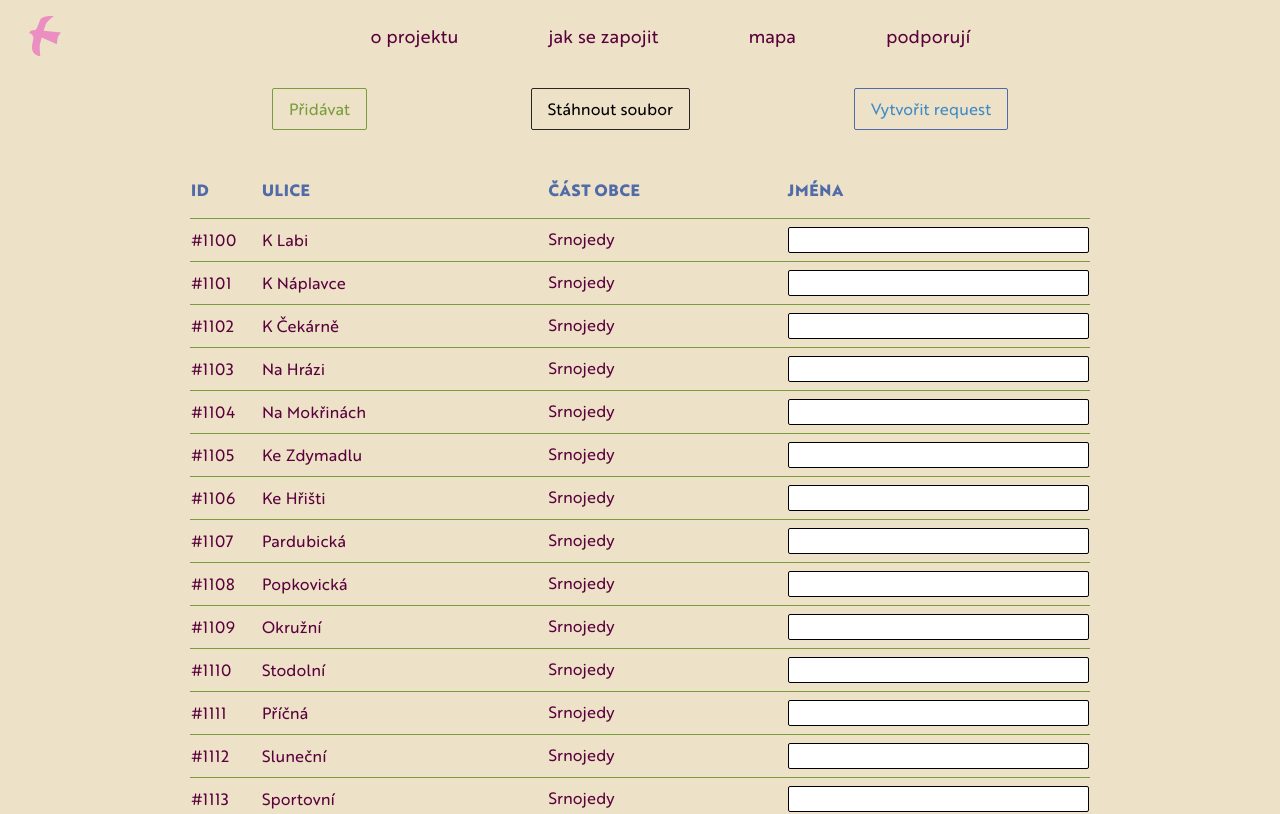
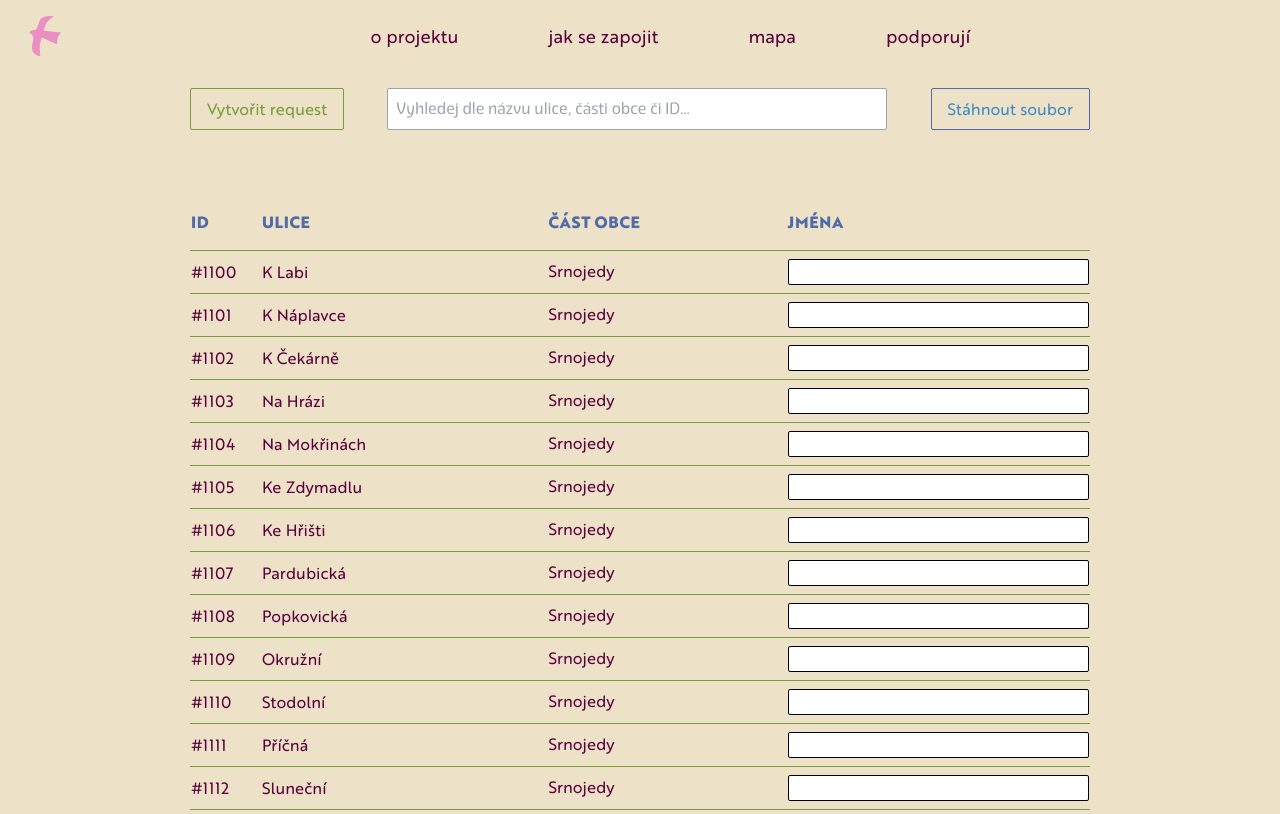
Before and after one commit to petrkucerak/modlitbyzaulice, a Next.js app: page /form in a window 1280 px wide. Shown: the top 814 px of the page. Built offline with nearby package versions, Linux system fonts and the light colour scheme.

Commit message:
Create searching bar

```diff
--- a/components/table/table.js
+++ b/components/table/table.js
@@ -1,9 +1,20 @@
 "use client";
 import { streets } from "@/data/streets_with_coordinates";
 import Row from "./row";
+import { useState } from "react";
 
 export default function Table() {
+  const [usingAddingTool, setUsingAddingTool] = useState(false);
+  const [searchTerm, setSearchTerm] = useState(""); // Add search term state
   let newData = streets;
+
+  // Filter streets based on search term
+  const filteredStreets = streets.filter(
+    (street) =>
+      street.street_name.toLowerCase().includes(searchTerm.toLowerCase()) ||
+      street.district_name.toLowerCase().includes(searchTerm.toLowerCase()) ||
+      street.unique_number.toString().includes(searchTerm)
+  );
 
   function downloadFile() {
     const data =
@@ -16,28 +27,35 @@ export default function Table() {
     downloadAnchorNode.click();
     downloadAnchorNode.remove();
   }
+
   return (
     <div className="flex flex-col items-center justify-between w-full">
-      <div className="mt-10 w-full flex flex-row justify-around">
+      <div className="mt-10 w-full flex flex-row justify-between">
         <button
           className="border border-olive text-olive hover:bg-olive transition hover:text-white p-2 px-4 rounded-sm w-fit cursor-pointer"
           onClick={() => alert("TODO")}
         >
-          Přidávat
+          Vytvořit request
         </button>
+        <input
+          type="text"
+          className="border border-gray-400 p-2 w-full max-w-[500px] rounded-sm font-eigerdals"
+          placeholder="Vyhledej dle názvu ulice, části obce či ID..."
+          value={searchTerm}
+          onChange={(e) => setSearchTerm(e.target.value)}
+        />
         <button
-          className="border border-stone-800 hover:bg-stone-800 transition hover:text-white p-2 px-4 rounded-sm w-fit cursor-pointer"
+          className="border border-darkBlue text-blue hover:bg-darkBlue transition hover:text-white p-2 px-4 rounded-sm w-fit cursor-pointer"
           onClick={() => downloadFile()}
         >
           Stáhnout soubor
         </button>
-        <button
-          className="border border-darkBlue text-blue hover:bg-darkBlue transition hover:text-white p-2 px-4 rounded-sm w-fit cursor-pointer"
-          onClick={() => alert("TODO")}
-        >
-          Vytvořit request
-        </button>
       </div>
+
+      {/* Add a search input */}
+      <div className="w-full flex justify-center my-4"></div>
+
+      {usingAddingTool ? <AddingTool street={streets} newData={newData} /> : ""}
       <table className="w-full my-8">
         <thead>
           <tr className="text-left font-brother1816 uppercase text-darkBlue">
@@ -48,7 +66,8 @@ export default function Table() {
           </tr>
         </thead>
         <tbody>
-          {streets.map((street) => {
+          {/* Use filtered data for displaying rows */}
+          {filteredStreets.map((street) => {
             return (
               <Row
                 key={`${street.unique_number}`}
@@ -56,7 +75,7 @@ export default function Table() {
                 street={street}
               />
             );
-          })}{" "}
+          })}
         </tbody>
       </table>
     </div>
```
